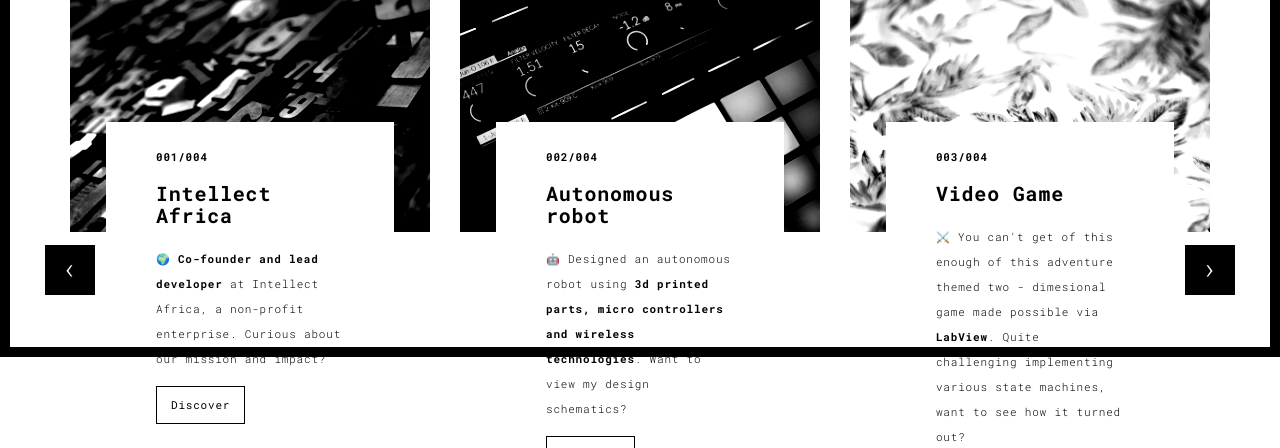
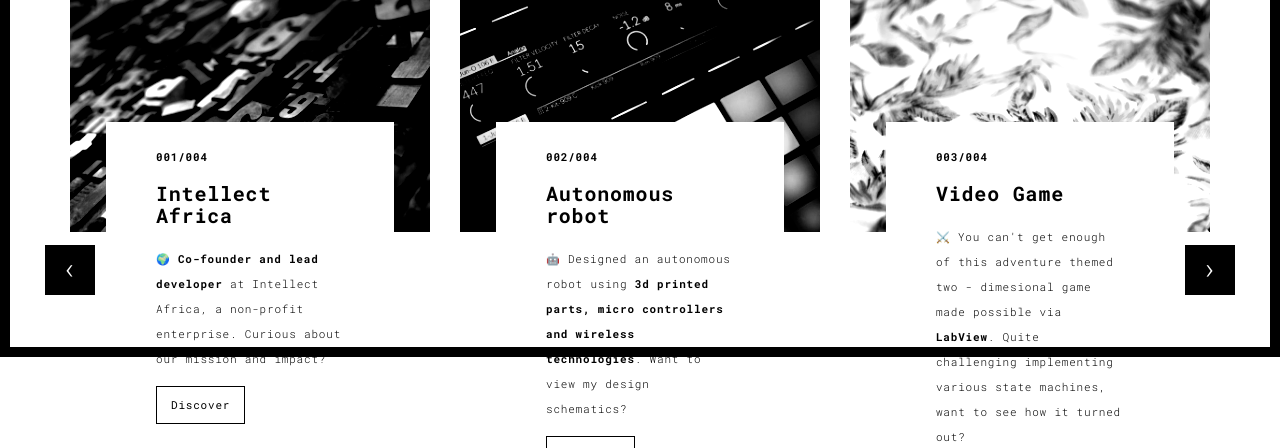
Before and after one commit to tioluwanimofe/porto, a Flask app: page /works.html in a window 1280 px wide. Shown: the part 443-891 px from the top of the page. Run offline with Flask 2, Linux system fonts and the light colour scheme; some libraries are stand-ins or nearby versions.

Commit message:
Update works.html

```diff
--- a/templates/works.html
+++ b/templates/works.html
@@ -104,7 +104,7 @@ Let's connect! If you're seeking a skilled and passionate engineer with a thirst
                       <div class="card-container card-container-lg">
                         <h4>003/004</h4>
                         <h3>Video Game</h3>
-                        <p> ⚔️ You can't get of this enough of this adventure themed two - dimesional game made possible via <strong>LabView</strong>. Quite challenging implementing various state machines, want to see how it turned out?</p>
+                        <p> ⚔️ You can't get enough of this adventure themed two - dimesional game made possible via <strong>LabView</strong>. Quite challenging implementing various state machines, want to see how it turned out?</p>
                         <a href="/work3.html" title="" class="btn btn-default">Discover</a>
                       </div>
                     </div>
```
